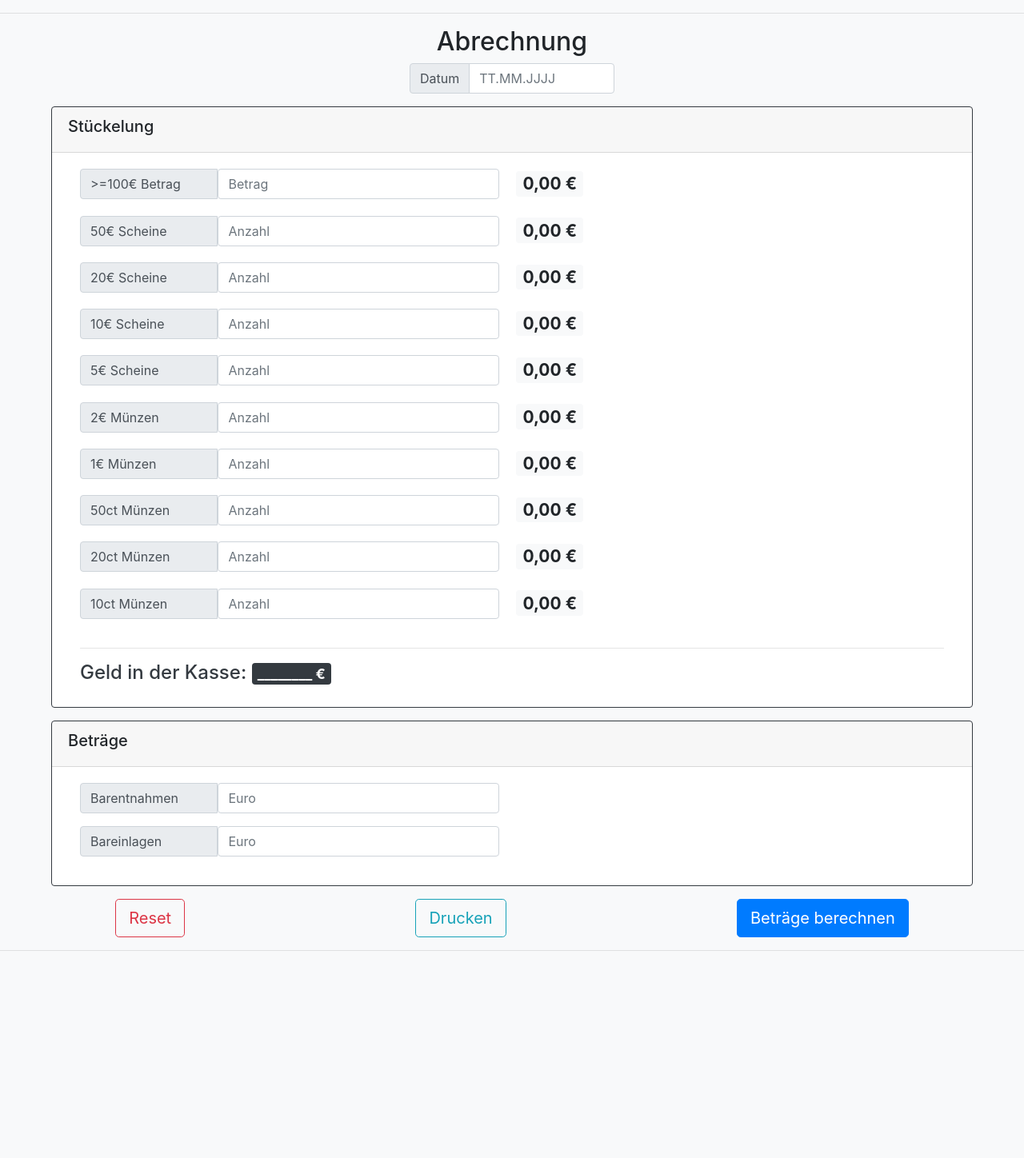
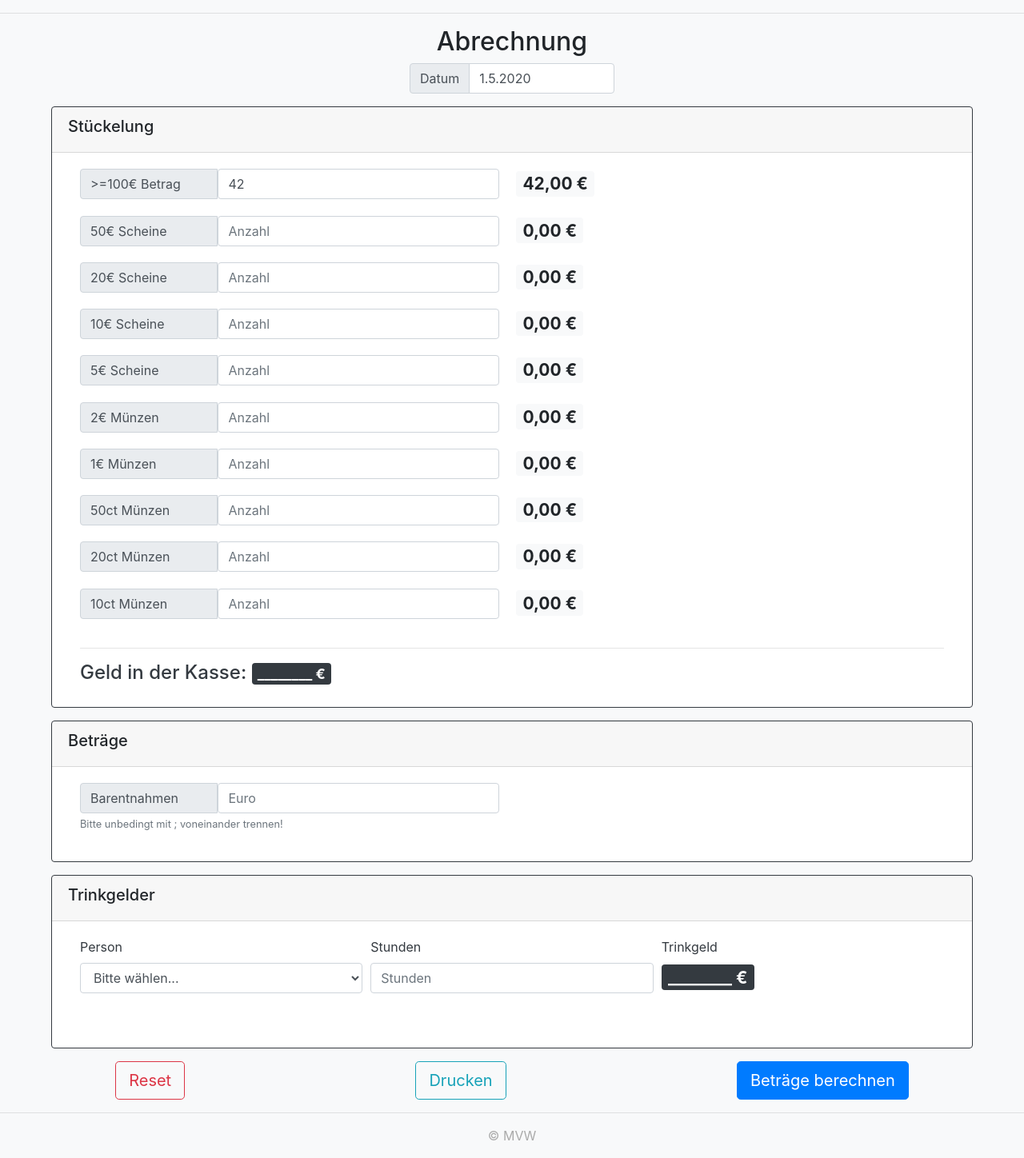
Before and after one commit to moritzwilksch/LokalCashUp, a Flask app: page / in a window 1280 px wide. Shown: the whole page at 80% size. Before the commit the page ends 1189 px from the top, so only its background shows below. Run offline with Flask 2, Linux system fonts and the light colour scheme; some libraries are stand-ins or nearby versions.

Commit message:
added selectbox

```diff
--- a/app.py
+++ b/app.py
@@ -1,14 +1,25 @@
 from flask import Flask
 from flask import render_template
 
+import datetime
+
 app = Flask(__name__)
+
+MALIST = ['Bitte wählen...', 'Sandrina', 'Eric', 'Nochwer']
+TODAY = ".".join([str(getattr(datetime.date.today(), att)) for att in ['day', 'month', 'year']])
+DEFAULT_FIELDS = {
+    'gt100In': '42',
+    'gt100Out': '42,00 €'
+}
 
 
 @app.route('/')
 def hello_world():
-    return render_template('input_form.html')
+    return render_template('input_form.html',
+                           ma_list=MALIST,
+                           today=TODAY,
+                           fields=DEFAULT_FIELDS)
 
 
 if __name__ == '__main__':
     app.run()
-    print('Hello world')
--- a/templates/input_form.html
+++ b/templates/input_form.html
@@ -31,7 +31,7 @@
             <span class="input-group-text" id="inputGroup-sizing-default">Datum</span>
         </div>
         <input type="text" class="form-control" placeholder="TT.MM.JJJJ"
-               aria-describedby="inputGroup-sizing-default" required>
+               aria-describedby="inputGroup-sizing-default" value="{{ today }}" required>
     </div>
     <div class="card border-dark mb-3 mx-auto" style="max-width: 90%;">
         <div class="card-header"><h5>Stückelung</h5></div>
@@ -45,13 +45,13 @@
                             <div class="input-group-prepend">
                                 <span class="input-group-text" style="width: 250px;">>=100€ Betrag</span>
                                 <input type="number" class="form-control" id="gt100In" placeholder="Betrag"
-                                       required
+                                       required value="{{ fields['gt100In'] }}"
                                        onkeyup="document.getElementById('gt100Out').innerHTML = document.getElementById('gt100In').value + ',00 €'">
                             </div>
                         </div>
                     </div>
                     <div class="col-md-6 mb-3">
-                        <h3><span class="badge  badge-light" id="gt100Out">0,00 €</span></h3>
+                        <h3><span class="badge  badge-light" id="gt100Out">{{ fields['gt100Out'] }}</span></h3>
                     </div>
                 </div>
 
@@ -229,23 +229,72 @@
                         <div class="input-group md-1">
                             <div class="input-group-prepend">
                                 <span class="input-group-text" style="width: 250px;">Barentnahmen</span>
-                                <input type="number" class="form-control" id="barentnahmen" placeholder="Euro"
+                                <input type="text" class="form-control" id="barentnahmen" placeholder="Euro"
                                        required>
                             </div>
+                            <small id="barentnahmenHelp" class="form-text text-muted">Bitte unbedingt mit ; voneinander
+                                trennen!</small>
+
                         </div>
                     </div>
+                </div>
+
+
+            </div>
+        </div>
+    </div>
+
+
+    <!-- START OF THIRD CARD -->
+
+    <div class="card border-dark mb-3 mx-auto" style="max-width: 90%;">
+        <div class="card-header"><h5>Trinkgelder</h5></div>
+        <div class="card-body text-dark">
+            <div class="container">
+
+
+                <!-- ONE FORM ROW -->
+                <div class="form-row">
+                    <div class="col-md-4 mb-3">
+                        <div class="form-group">
+                            <label for="exampleFormControlSelect1">Person</label>
+                            <select class="form-control" id="exampleFormControlSelect1">
+                                {% for item in ma_list %}
+                                    <option>{{ item }}</option>
+                                {% endfor %}
+
+                                <!--
+                                <option>Bitte wählen...</option>
+                                <option>Sandrina</option>
+                                <option>Eric</option>
+                                <option>Wer anders</option>
+                                <option>5</option>
+                                -->
+                            </select>
+                        </div>
+                    </div>
+
+
+                    <div class="col-md-4 mb-3">
+                        <label for="exampleFormControlInput1">Stunden</label>
+                        <input type="number" class="form-control" id="exampleFormControlInput1"
+                               placeholder="Stunden">
+                    </div>
+
+                    <div class="col-md-4 mb-3">
+                        <label for="TG1">Trinkgeld</label>
+                        <h3><span class="badge  badge-dark" id="TG1">________ €</span></h3>
+
+                    </div>
+
                 </div>
 
                 <!-- ONE FORM ROW -->
                 <div class="form-row">
                     <div class="col-md-6 mb-3">
-                        <div class="input-group md-1">
-                            <div class="input-group-prepend">
-                                <span class="input-group-text" style="width: 250px;">Bareinlagen</span>
-                                <input type="number" class="form-control" id="bareinlagen" placeholder="Euro"
-                                       required>
-                            </div>
-                        </div>
+
+                        <!-- EMPTY -->
+
                     </div>
                 </div>
 
@@ -269,5 +318,7 @@
 
 
 <hr>
+
+<p align="center" style="color: #AAAAAA;">&copy; MVW</p>
 </body>
 </html>
```
